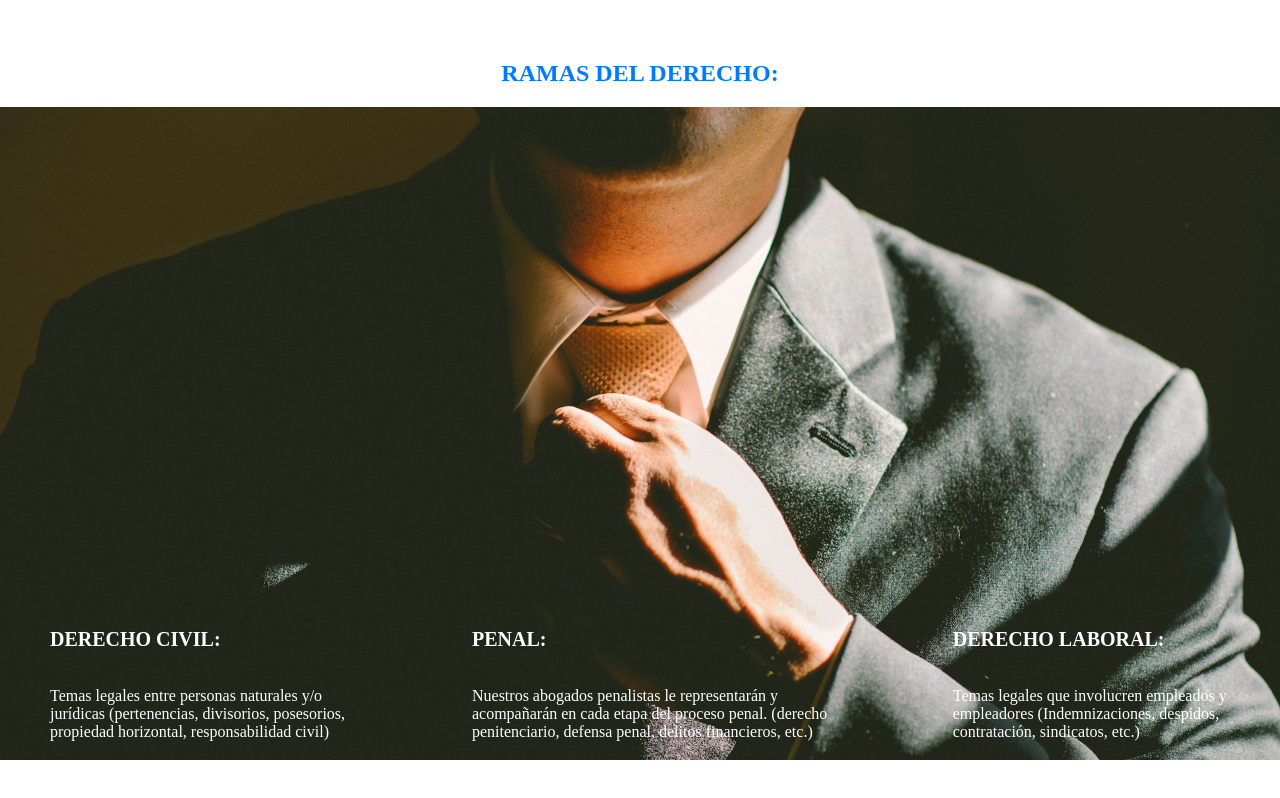
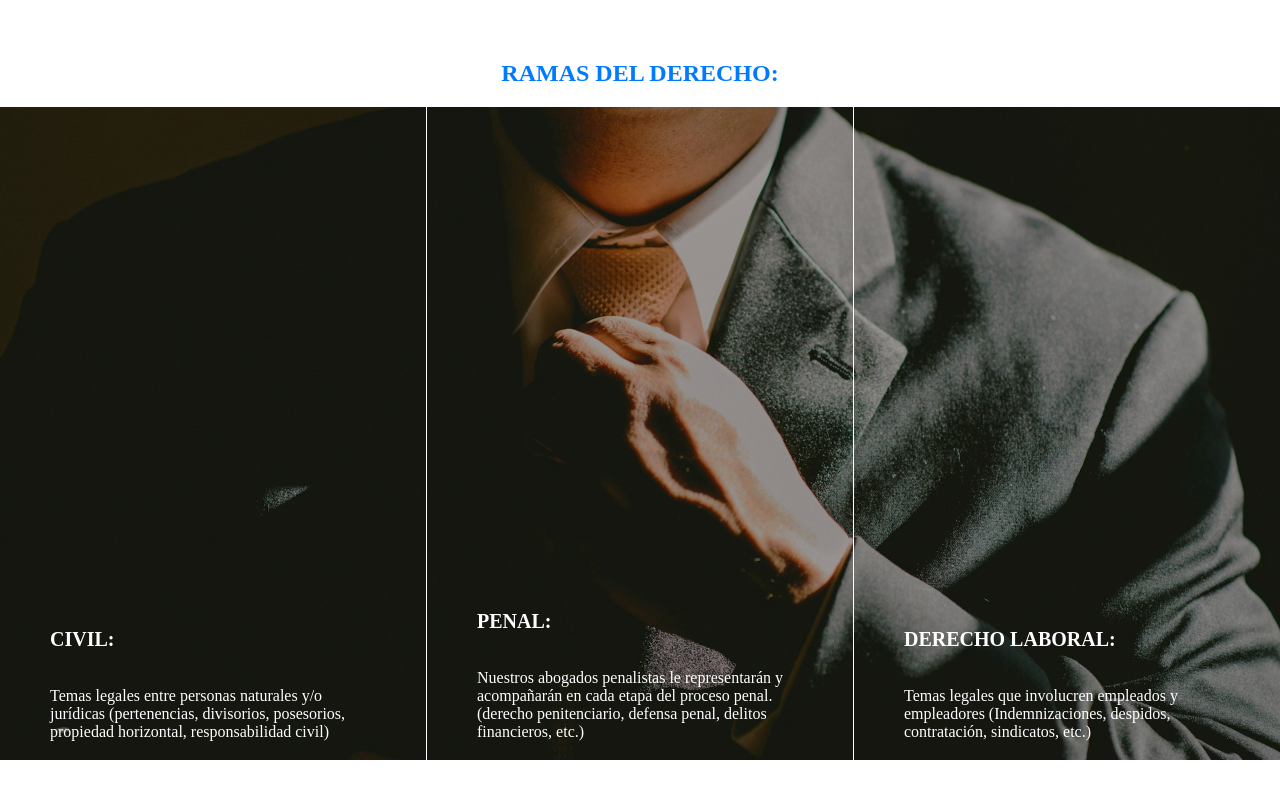
Before and after one commit to julian9805/Soporte_legal, a React (Vite) app in the folder Soporte_legal_front/: page /work in a window 1280 px wide. Built offline with nearby package versions, Linux system fonts and the light colour scheme.

Commit message:
efecto hover css y eventos react

```diff
--- a/Soporte_legal_front/src/components/pages/Work/Work.jsx
+++ b/Soporte_legal_front/src/components/pages/Work/Work.jsx
@@ -1,10 +1,10 @@
 
+import { useState } from "react";
 import "./Work.scss";
+import WorkItem from "./WorkItem";
 
 
 function Work(){
-
-
 
     return(
         <>
@@ -13,20 +13,12 @@ function Work(){
                     <h2>RAMAS DEL DERECHO:</h2>
                 </div>
                 <div className="work-list">
-                    <div className="item" id="civil">
-                        <h3>DERECHO CIVIL:</h3>
-                        <p>Temas legales entre personas naturales y/o jurídicas (pertenencias, divisorios, posesorios, propiedad horizontal, responsabilidad civil)</p>
-                    </div>
 
-                    <div className="item" id="penal">
-                        <h3>PENAL:</h3>
-                        <p>Nuestros abogados penalistas le representarán y acompañarán en cada etapa del proceso penal. (derecho penitenciario, defensa penal, delitos financieros, etc.)</p>
-                    </div>
+                    <WorkItem id="civil" title="CIVIL:" description="Temas legales entre personas naturales y/o jurídicas (pertenencias, divisorios, posesorios, propiedad horizontal, responsabilidad civil)"/>
 
-                    <div className="item" id="laboral">
-                        <h3>DERECHO LABORAL:</h3>
-                        <p>Temas legales que involucren empleados y empleadores (Indemnizaciones, despidos, contratación, sindicatos, etc.)</p>
-                    </div>
+                    <WorkItem id="penal" title="PENAL:" description="Nuestros abogados penalistas le representarán y acompañarán en cada etapa del proceso penal. (derecho penitenciario, defensa penal, delitos financieros, etc.)"/>
+
+                    <WorkItem id="laboral" title="DERECHO LABORAL:" description="Temas legales que involucren empleados y empleadores (Indemnizaciones, despidos, contratación, sindicatos, etc.)"/>
 
                 </div>
             </section>
--- a/Soporte_legal_front/src/components/pages/Work/Work.scss
+++ b/Soporte_legal_front/src/components/pages/Work/Work.scss
@@ -22,10 +22,22 @@
     position: relative;
     width: 100vw;
     background-image: url(../../../../public/images/corbata.jpg);
-    background-size: cover;
+    background-size: 100%;
+    background-position: center;
     align-items: flex-end;
-    -webkit-transition: background-image 0.2s ease-in-out;
-    transition: background-image 0.2s ease-in-out;
+    -webkit-transition: 0.2s ease-in-out;
+    transition: 0.2s ease-in-out;
+    &::after {
+        content: '';
+        background-color: rgba($color: #000000, $alpha: 0.4);
+        display: block;
+        position: absolute;
+        width: 100%;
+        height: 100%;
+        left: 0;
+        top: 0;
+        z-index: 1;
+    }
     .item{
         padding: 50px;
         height: 600px;
@@ -35,15 +47,26 @@
         position: relative;
         transition: 0.2s;
         overflow: hidden;
+        z-index: 2;
+        flex: 1;
     }
-    &:has(.item#civil:hover) {
+    &:has(.item#civil.hover) {
         background-image: url(../../../../public/images/giammarco-boscaro-eWpBNXRHfTI-unsplash.jpg);
     }
-    &:has(.item#penal:hover) {
+    &:has(.item#penal.hover) {
         background-image: url(../../../../public/images/corbata.jpg);
     }
-    &:has(.item#laboral:hover) {
+    &:has(.item#laboral.hover) {
         background-image: url(../../../../public/images/tim-gouw-bwki71ap-y8-unsplash.jpg);
+    }
+    &:has(.item.hover) {
+        background-size: 110%;
+    }
+    #civil {
+        border-right: 1px solid #fff;
+    }
+    #penal {
+        border-right: 1px solid #fff;
     }
 
 }
--- /dev/null
+++ b/Soporte_legal_front/src/components/pages/Work/WorkItem.jsx
@@ -0,0 +1,20 @@
+import { useState } from "react";
+
+function WorkItem(props) {
+
+  let [hidden, setHidden] = useState(true);
+
+  return (
+    <div
+      onMouseEnter={() => setHidden(false)}
+      onMouseLeave={() => setHidden(true)}
+      className={hidden ? "item" : "item hover"}
+      id={props.id}
+      >
+        <h3>{props.title}</h3>
+        <p>{props.description}</p>
+    </div>
+  )
+}
+
+export default WorkItem;
```
